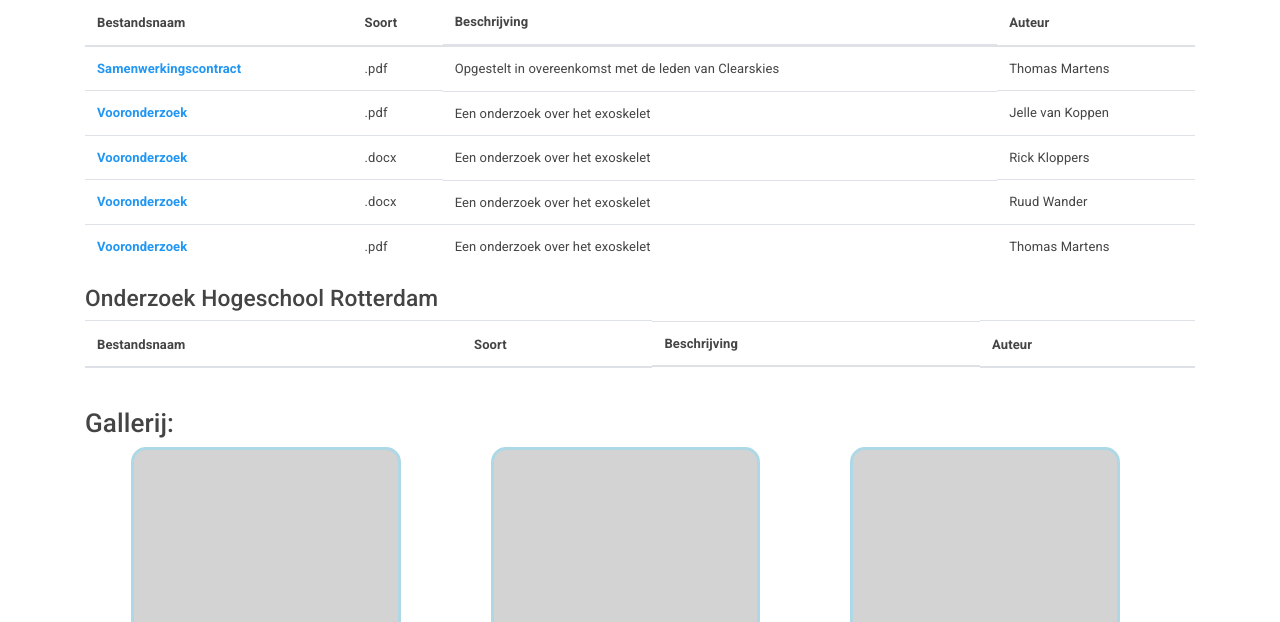
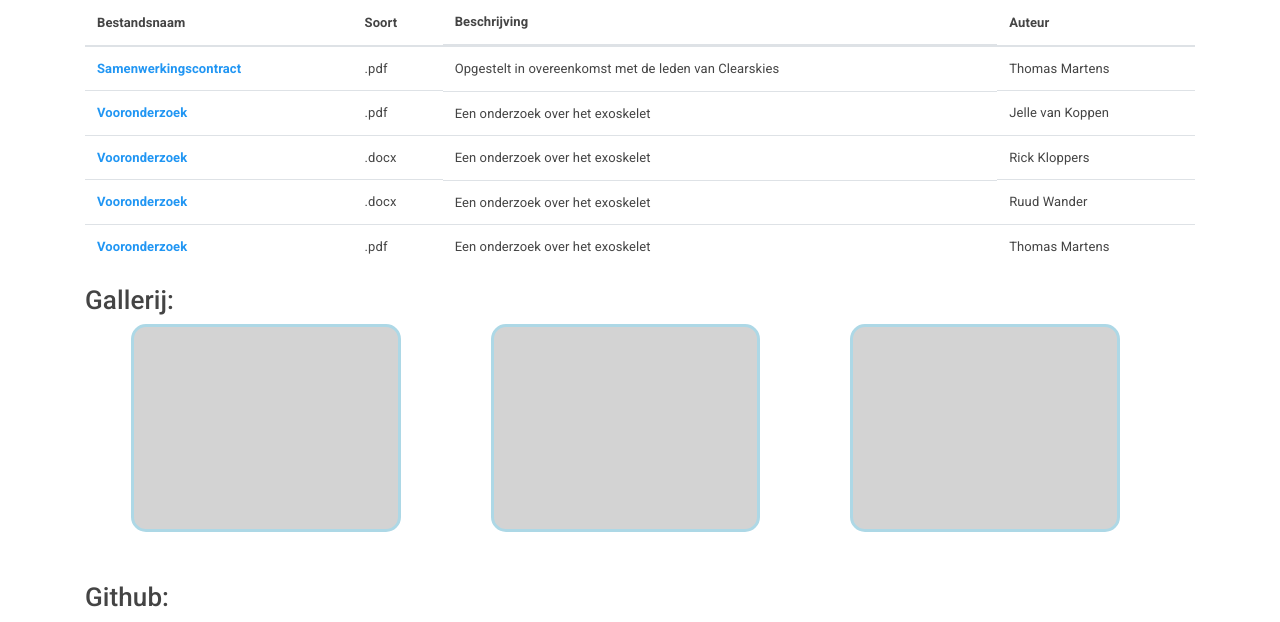
Before and after one commit to JellevanKoppen/HrWebsite, a PHP site: page /project56.php in a window 1280 px wide. Shown: the part 1224-1846 px from the top of the page. Run offline with PHP 8.4, Linux system fonts and the light colour scheme; lists and menus that the app fills with data are empty; some libraries are stand-ins or nearby versions.

Commit message:
Removed onderzoek hogeschool rotterdam

```diff
--- a/project56.php
+++ b/project56.php
@@ -105,22 +105,6 @@
                 </tr>
               </tbody>
             </table>
-            <h3>Onderzoek Hogeschool Rotterdam</h3>
-            <table class="table table-hover">
-              <thead>
-                <tr>
-                  <th scope="col">Bestandsnaam</th>
-                  <th scope="col">Soort</th>
-                  <th scope="col" class="d-none d-md-block">Beschrijving</th>
-                  <th scope="col">Auteur</th>
-                </tr>
-              </thead>
-              <tbody>
-                <tr>
-                  <td></td>
-                </tr>
-              </tbody>
-            </table>
           </div>
           <div class="col-12">
             <h2 id="gallerij">Gallerij:</h2>
```
